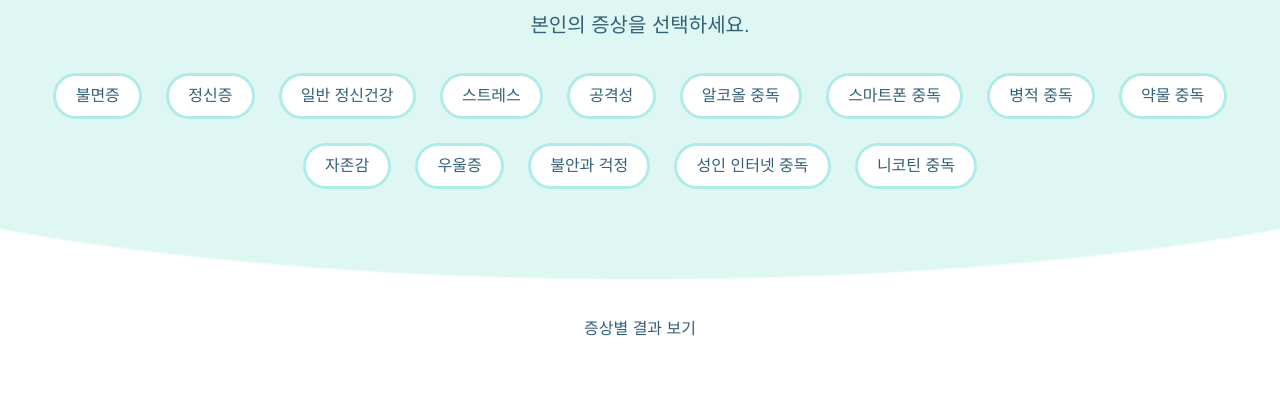
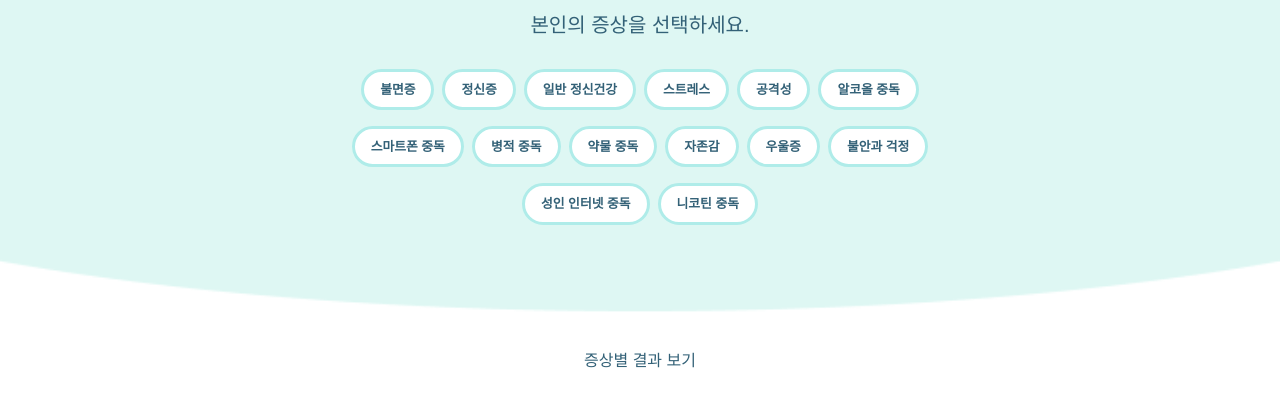
Before and after one commit to bboman21/drnsir_web_2nd, a website: page mind_home.html in a window 1280 px wide. Shown: the part 99-506 px from the top of the page. Drawn offline with nearby package versions, Linux system fonts and the light colour scheme; a web font is replaced by a local one.

Commit message:
내마음진단 버튼 수정

```diff
--- a/mind_home.html
+++ b/mind_home.html
@@ -61,7 +61,8 @@
       </div>
       <div class="container-fluid">
         <div class="row px-3 bg-nlight">
-          <div class="col d-flex justify-content-center flex-wrap">
+          <div class="col-1 col-md-3"></div>
+          <div class="col-10 col-md-6 d-flex justify-content-center flex-wrap">
             <a href="mind_question.html"
               ><button class="border-nlightgreen btn_diagnosis">불면증</button>
             </a>
@@ -123,6 +124,7 @@
               </button>
             </a>
           </div>
+          <div class="col-1 col-md-3"></div>
         </div>
         <div class="row">
           <div class="col-12 mind-bg py-md-5"></div>
--- a/sass/main.scss
+++ b/sass/main.scss
@@ -109,14 +109,18 @@ a {
 }
 
 .btn_diagnosis {
-  margin: 0.75rem;
-  padding-left: 1.2rem;
-  padding-right: 1.2rem;
+  margin: 0.25rem;
+  margin-top: 0.5rem;
+  margin-bottom: 0.5rem;
+  padding-left: 1rem;
+  padding-right: 1rem;
   padding-top: 0.5rem;
   padding-bottom: 0.5rem;
   background-color: white;
   border-radius: 30px;
   border: solid;
+  font-size: 0.8rem;
+  font-weight: bold;
 }
 
 .btn_text {
```
Also changed, not shown: css/main.min.css.
